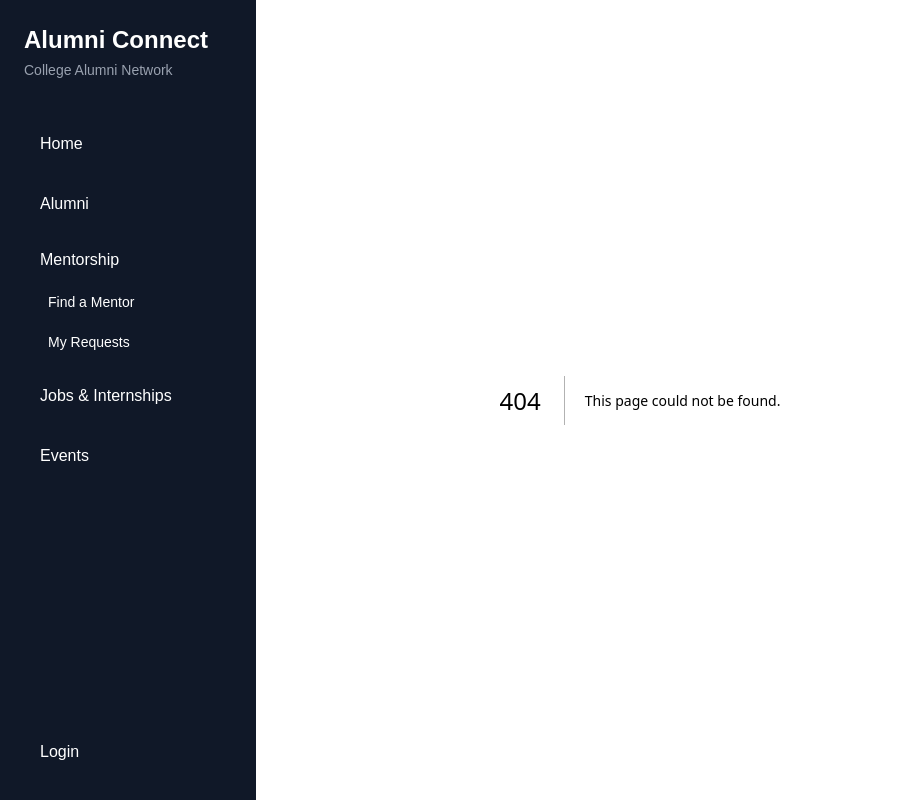
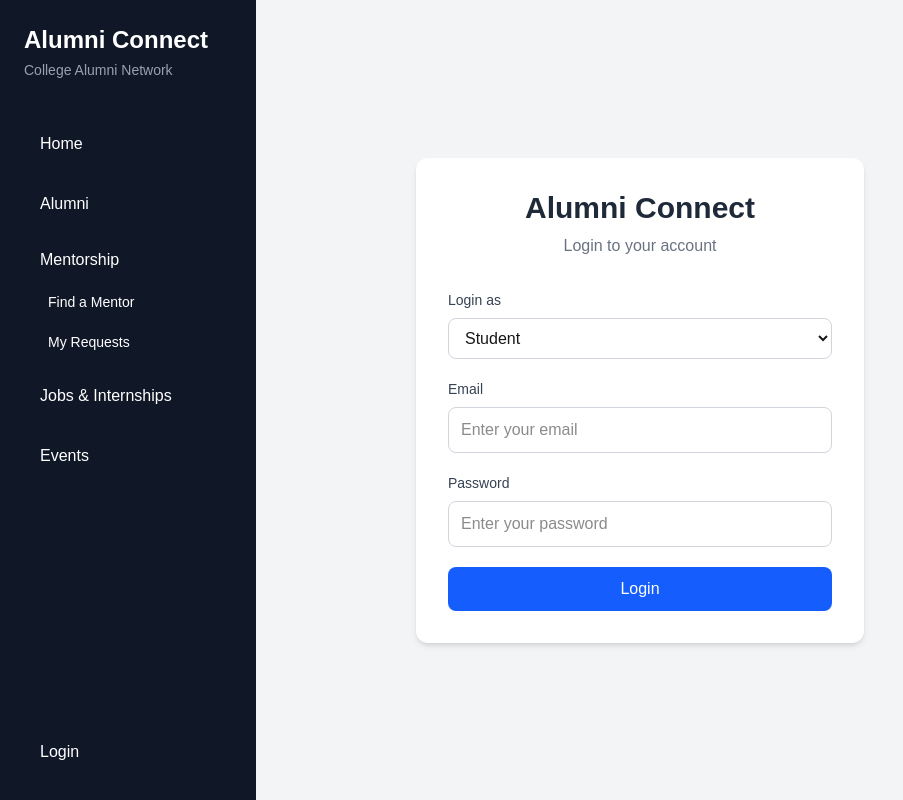
Before and after one commit to Ragasri24/Alumni-Connect, a Next.js app in the folder frontend/: page /login in a window 1280 px wide. Before the commit this address had no page. Shown: the whole page, without its empty margins (0-903 px from the left). Built offline with nearby package versions, Linux system fonts and the light colour scheme.

Commit message:
Add login page UI

```diff
--- /dev/null
+++ b/frontend/app/login/page.tsx
@@ -0,0 +1,137 @@
+"use client";
+
+import { FormEvent, useState } from "react";
+
+export default function LoginPage() {
+  const [role, setRole] = useState("STUDENT");
+  const [identifier, setIdentifier] = useState("");
+  const [password, setPassword] = useState("");
+
+  const [loading, setLoading] = useState(false);
+  const [error, setError] = useState("");
+
+  async function handleLogin(event: FormEvent<HTMLFormElement>) {
+    event.preventDefault();
+
+    setLoading(true);
+    setError("");
+
+    try {
+      const response = await fetch("/api/auth/login", {
+        method: "POST",
+        headers: {
+          "Content-Type": "application/json",
+        },
+        body: JSON.stringify({
+          role,
+          identifier,
+          password,
+        }),
+      });
+
+      const data = await response.json();
+
+      if (!response.ok) {
+        setError(data.error || "Login failed");
+        return;
+      }
+
+      window.location.href = "/";
+    } catch (error) {
+      console.error(error);
+      setError("Something went wrong. Please try again.");
+    } finally {
+      setLoading(false);
+    }
+  }
+
+  return (
+    <main className="min-h-screen bg-gray-100 flex items-center justify-center px-4">
+      <div className="w-full max-w-md bg-white rounded-xl shadow-md p-8">
+        <div className="text-center mb-8">
+          <h1 className="text-3xl font-bold text-gray-800">
+            Alumni Connect
+          </h1>
+
+          <p className="text-gray-500 mt-2">
+            Login to your account
+          </p>
+        </div>
+
+        <form onSubmit={handleLogin} className="space-y-5">
+
+          {/* Role */}
+          <div>
+            <label className="block text-sm font-medium text-gray-700 mb-2">
+              Login as
+            </label>
+
+            <select
+              value={role}
+              onChange={(e) => setRole(e.target.value)}
+              className="w-full border border-gray-300 rounded-lg px-3 py-2.5 focus:outline-none focus:ring-2 focus:ring-blue-500"
+            >
+              <option value="STUDENT">Student</option>
+              <option value="ALUMNI">Alumni</option>
+              <option value="FACULTY">Faculty</option>
+              <option value="ADMIN">Admin</option>
+            </select>
+          </div>
+
+          {/* Identifier */}
+          <div>
+            <label className="block text-sm font-medium text-gray-700 mb-2">
+              {role === "ADMIN" ? "Admin ID" : "Email"}
+            </label>
+
+            <input
+              type={role === "ADMIN" ? "text" : "email"}
+              value={identifier}
+              onChange={(e) => setIdentifier(e.target.value)}
+              placeholder={
+                role === "ADMIN"
+                  ? "Enter admin ID"
+                  : "Enter your email"
+              }
+              required
+              className="w-full border border-gray-300 rounded-lg px-3 py-2.5 focus:outline-none focus:ring-2 focus:ring-blue-500"
+            />
+          </div>
+
+          {/* Password */}
+          <div>
+            <label className="block text-sm font-medium text-gray-700 mb-2">
+              Password
+            </label>
+
+            <input
+              type="password"
+              value={password}
+              onChange={(e) => setPassword(e.target.value)}
+              placeholder="Enter your password"
+              required
+              className="w-full border border-gray-300 rounded-lg px-3 py-2.5 focus:outline-none focus:ring-2 focus:ring-blue-500"
+            />
+          </div>
+
+          {/* Error */}
+          {error && (
+            <p className="text-sm text-red-600 bg-red-50 border border-red-200 rounded-lg px-3 py-2">
+              {error}
+            </p>
+          )}
+
+          {/* Login button */}
+          <button
+            type="submit"
+            disabled={loading}
+            className="w-full bg-blue-600 text-white py-2.5 rounded-lg font-medium hover:bg-blue-700 disabled:bg-blue-300"
+          >
+            {loading ? "Logging in..." : "Login"}
+          </button>
+
+        </form>
+      </div>
+    </main>
+  );
+}
```
